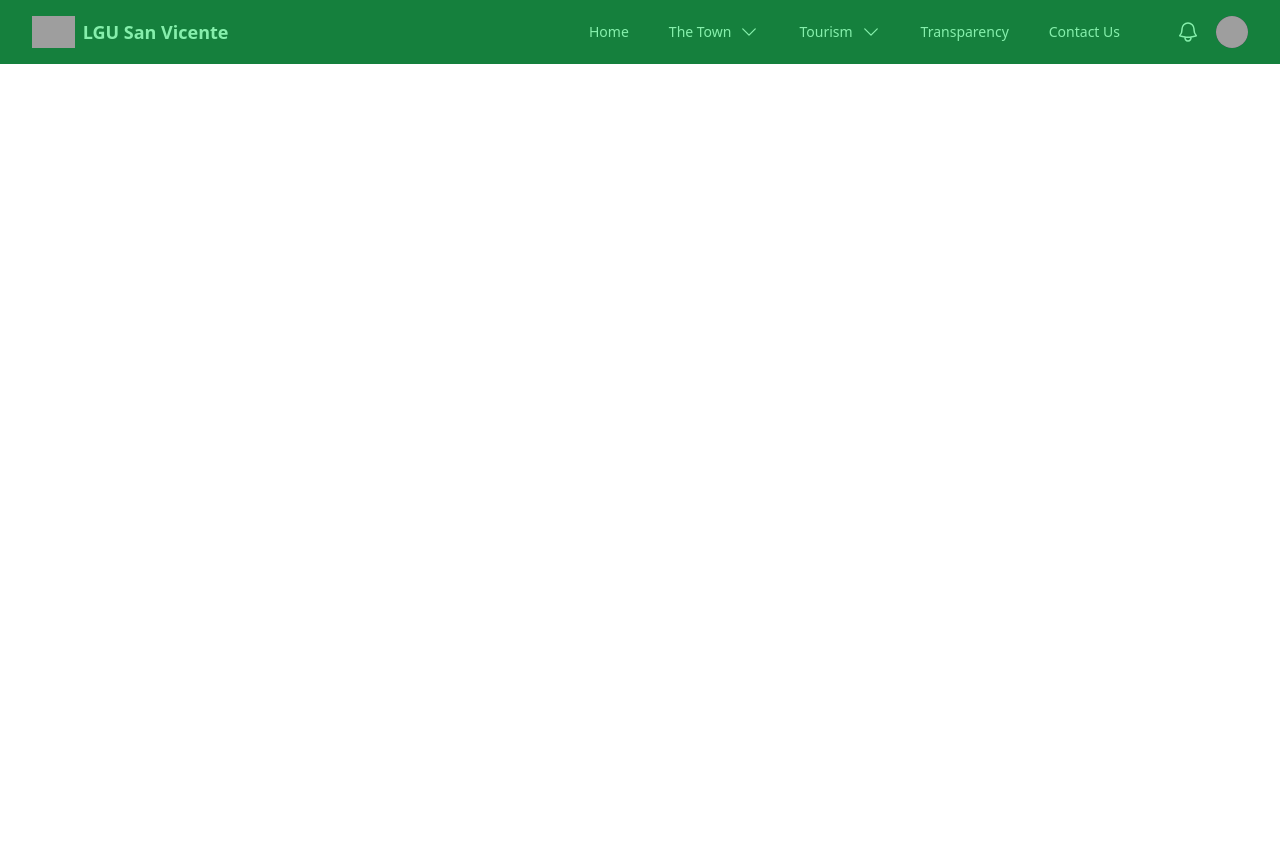
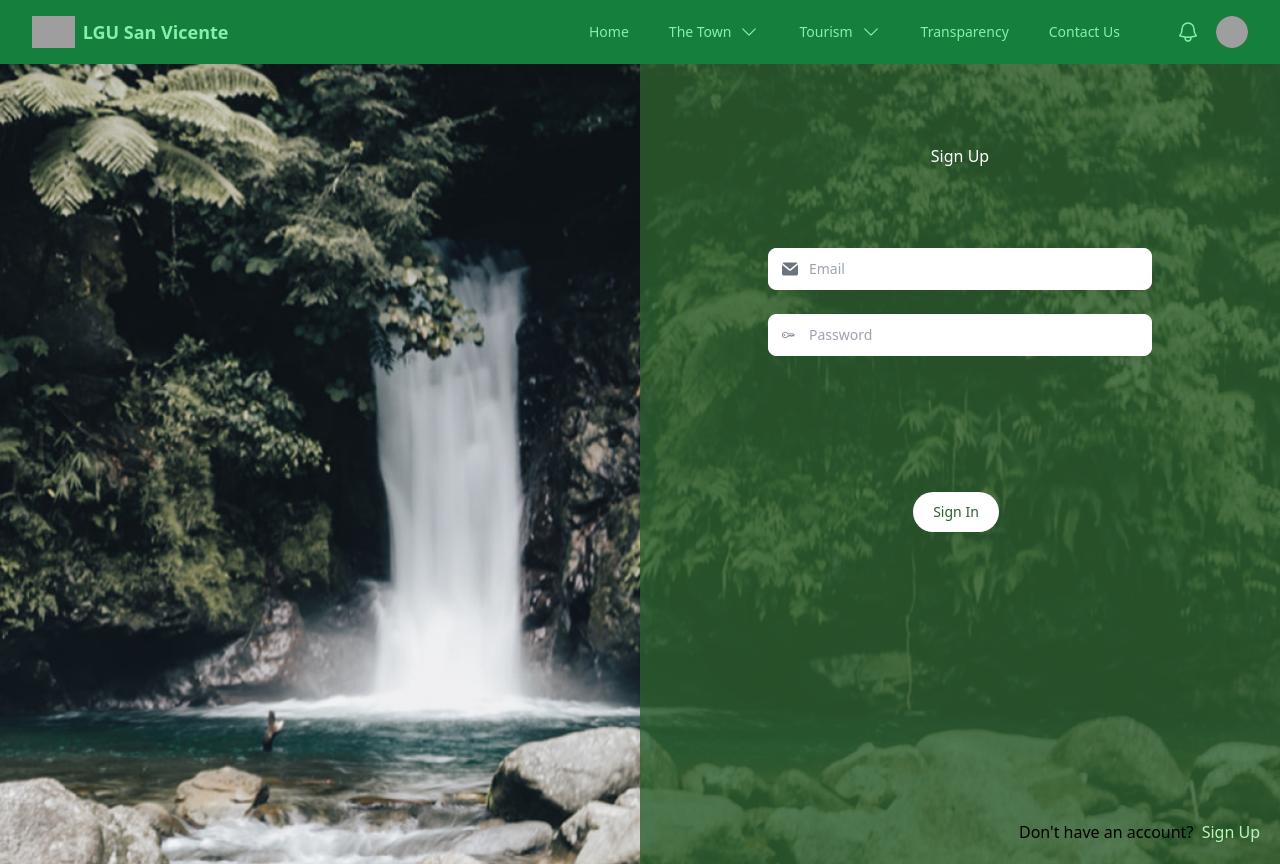
Before and after one commit to aechano/Vicenture-SAD, a React (Create React App) app: page / in a window 1280 px wide. Before the commit the page ends 800 px from the top, so only its background shows below. Built offline with nearby package versions, Linux system fonts and the light colour scheme; grey boxes are pictures that could not be loaded.

Commit message:
all I did was love him chariz

```diff
--- a/src/App.js
+++ b/src/App.js
@@ -1,14 +1,13 @@
 
 import './index.css';
 import Header from './components/Header';
+import SignIn from './pages/SignIn';
 
 function App() {
   return (
     <div className="App">
-      <Header />
-
-
-
+      <Header/>
+      <SignIn/>
     </div>
   );
 }
--- a/src/pages/SignIn.js
+++ b/src/pages/SignIn.js
@@ -0,0 +1,75 @@
+import React from 'react'
+
+export default function SignIn() {
+  return (
+    <div
+        className="relative overflow-hidden bg-cover bg-no-repeat p-12 text-center"
+        style={{
+            backgroundImage: "url("+require('./../res/img/account_signing_bg.png')+")",
+            backgroundRepeat: "no-repeat",
+            backgroundPosition: "center bottom 0%",
+            height: "100vh",
+        }}
+        >
+        <div
+            className="absolute bottom-0 right-0 top-0 h-full w-1/2 overflow-hidden bg-fixed"
+            style={{
+                backgroundColor: "#2D5F2ECC"
+            }}>
+            <h1
+                className='text-white w-full my-20'
+                >
+                Sign Up
+            </h1>
+            <div className="w-full h-fit items-center justify-center">
+                <div className='flex justify-center'>
+                    <div className="relative w-3/5 mb-6">
+                        <div className="absolute inset-y-0 left-0 flex items-center pl-3.5 pointer-events-none">
+                            <svg className="w-4 h-4 text-gray-500 dark:text-gray-400" aria-hidden="true" fill="currentColor" viewBox="0 0 20 16">
+                                <path d="m10.036 8.278 9.258-7.79A1.979 1.979 0 0 0 18 0H2A1.987 1.987 0 0 0 .641.541l9.395 7.737Z"/>
+                                <path d="M11.241 9.817c-.36.275-.801.425-1.255.427-.428 0-.845-.138-1.187-.395L0 2.6V14a2 2 0 0 0 2 2h16a2 2 0 0 0 2-2V2.5l-8.759 7.317Z"/>
+                            </svg>
+                        </div>
+                        <input
+                            type="text"
+                            id="account-email"
+                            className="bg-white border border-white text-black text-sm rounded-lg focus:ring-green-500 focus:border-green-500 block w-full pl-10 p-2.5"
+                            placeholder="Email"
+                            autocomplete='email'/>
+                    </div>
+                </div>
+                <div className='flex justify-center'>
+                    <div className="relative w-3/5 mb-6">
+                        <div className="absolute inset-y-0 left-0 flex items-center pl-3.5 pointer-events-none">
+                            <svg className="w-4 h-4 text-gray-500 dark:text-gray-400" aria-hidden="true" fill="currentColor" viewBox="0 0 20 16">
+                                <path d="M0 8a4 4 0 0 1 7.465-2H14a.5.5 0 0 1 .354.146l1.5 1.5a.5.5 0 0 1 0 .708l-1.5 1.5a.5.5 0 0 1-.708 0L13 9.207l-.646.647a.5.5 0 0 1-.708 0L11 9.207l-.646.647a.5.5 0 0 1-.708 0L9 9.207l-.646.647A.5.5 0 0 1 8 10h-.535A4 4 0 0 1 0 8zm4-3a3 3 0 1 0 2.712 4.285A.5.5 0 0 1 7.163 9h.63l.853-.854a.5.5 0 0 1 .708 0l.646.647.646-.647a.5.5 0 0 1 .708 0l.646.647.646-.647a.5.5 0 0 1 .708 0l.646.647.793-.793-1-1h-6.63a.5.5 0 0 1-.451-.285A3 3 0 0 0 4 5z"/>
+                                <path d="M4 8a1 1 0 1 1-2 0 1 1 0 0 1 2 0z"/>
+                            </svg>
+                        </div>
+                        <input
+                            type="password"
+                            id="account-email"
+                            className="bg-white border border-white text-black text-sm rounded-lg focus:ring-green-500 focus:border-green-500 block w-full pl-10 p-2.5"
+                            placeholder="Password"
+                            autocomplete='password'/>
+                    </div>
+                </div>
+                <button
+                    type="button"
+                    className="text-lgu-green bg-white hover:bg-gray-200 focus:outline-none focus:ring-4 focus:ring-gray-300 font-medium rounded-full text-sm px-5 py-2.5 mr-2 mb-2 mt-28"
+                    >
+                    Sign In
+                </button>
+            </div>
+            <div className='absolute bottom-0 right-0 mr-5 mb-5'>
+                Don't have an account? &nbsp;
+                <a
+                    href='#'
+                    className='text-lgu-lime bold'>
+                    Sign Up
+                </a>
+            </div>
+        </div>
+    </div>
+  )
+}
```
Also changed, not shown: src/res/img/account_signing_bg.png (added).
